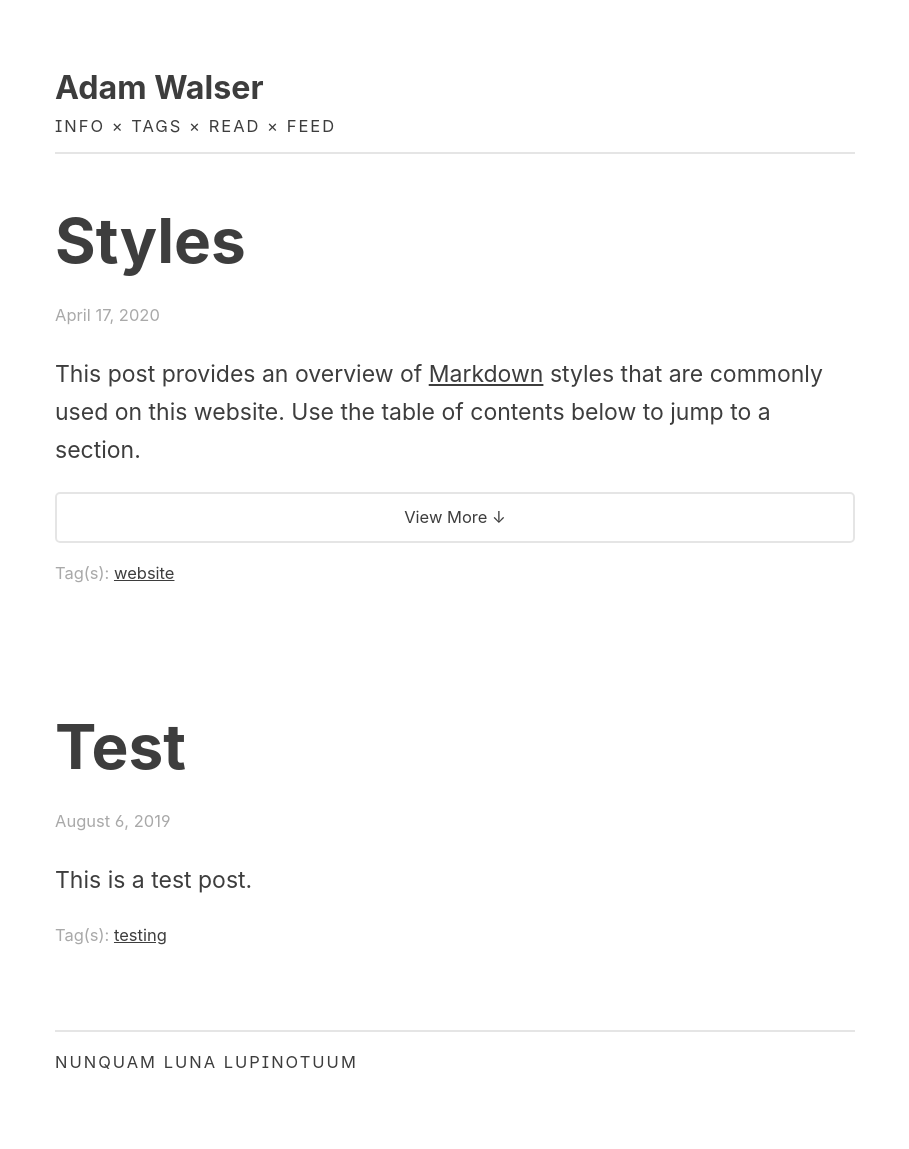
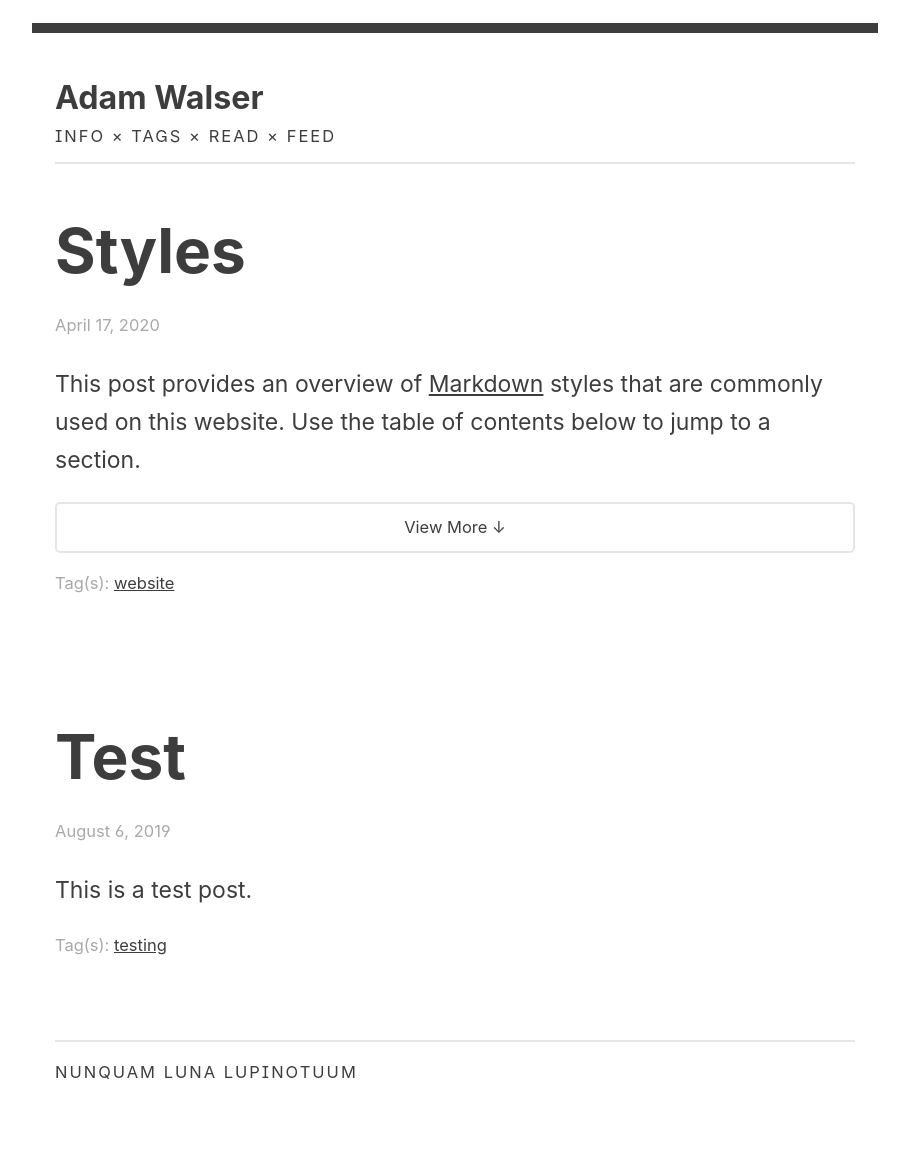
Before and after one commit to ajpwalser/ajpwalser.github.io, a Jekyll site: the page built from index.html, in a window 1280 px wide. Shown: the whole page, without its empty margins (185-1094 px from the left). Built offline with Jekyll 4.4.1, drawn with Linux system fonts in a browser that asks for light colours; some web fonts are replaced; the list of posts is cut into pages by our own code.

Commit message:
Update style.css

```diff
--- a/css/style.css
+++ b/css/style.css
@@ -8,6 +8,7 @@ html { font-family: 'Inter', sans-serif; }
 
 body {
 	background: #FFFFFF;
+	border-top: 10px solid rgba(0, 0, 0, 0.76);
 	margin: 1em auto;
 	max-width: 800px;
 	line-height: 1.66;
```
